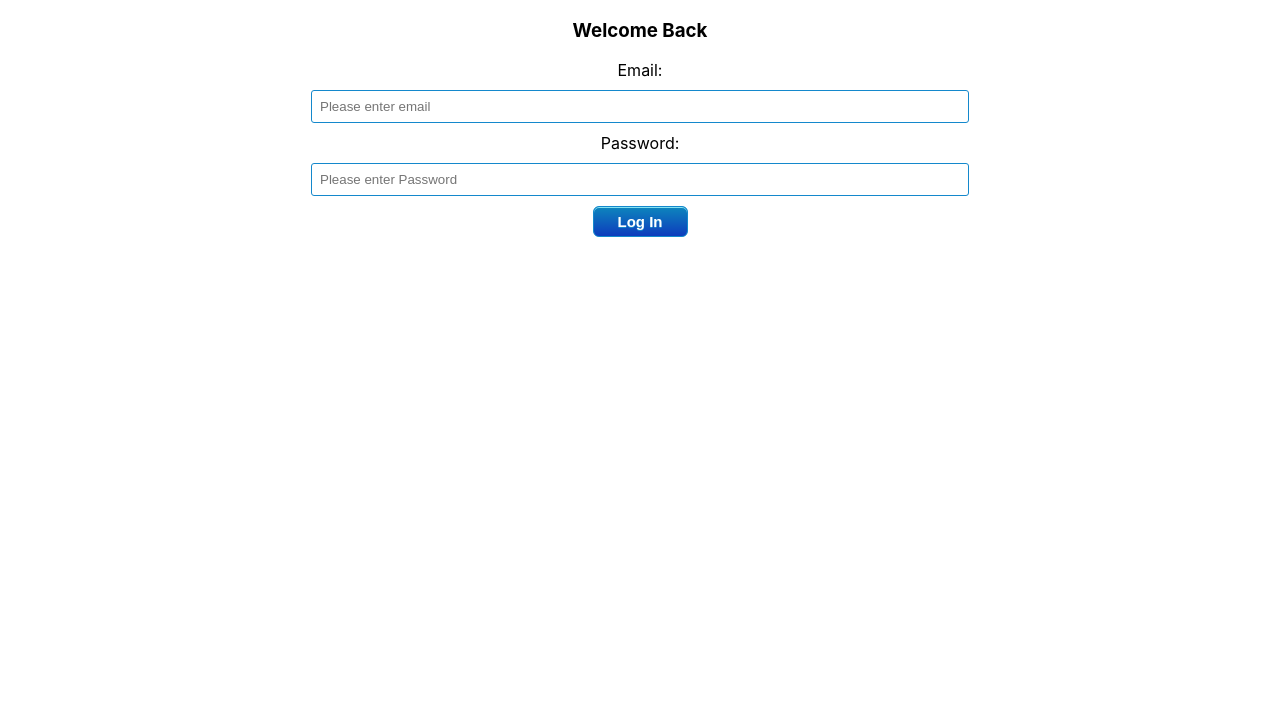
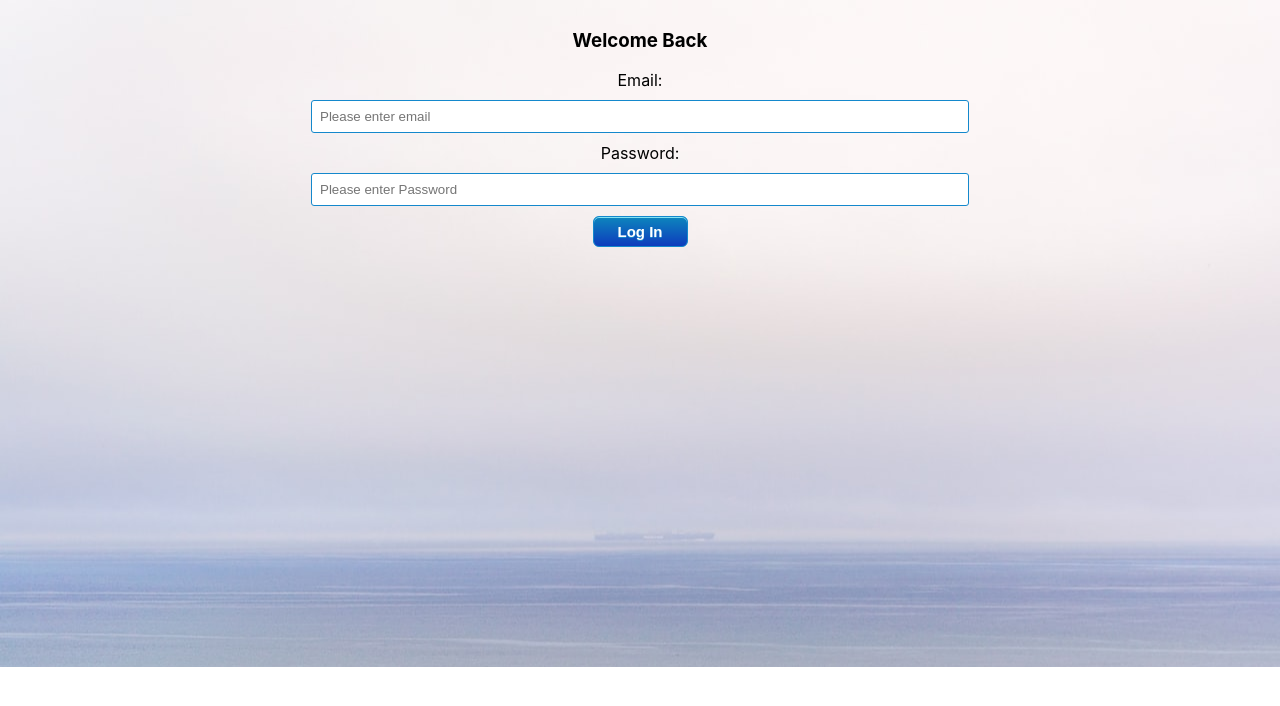
Before and after one commit to hesterrk/Expat_Front_End, a React (Create React App) app in the folder expat_journal/: page /login in a window 1280 px wide. Shown: the top 706 px of the page. Built offline with nearby package versions, Linux system fonts and the light colour scheme.

Commit message:
added background image to few pages to look nicer

```diff
--- a/expat_journal/src/components/JournalList.js
+++ b/expat_journal/src/components/JournalList.js
@@ -3,7 +3,13 @@ import { useHistory, Link } from "react-router-dom";
 import { connect } from "react-redux";
 import { getAllJournals } from "./actions/actionCreators";
 import styled from "styled-components";
+import img from "./sea.jpeg";
 
+const BigDiv = styled.div `
+  background-image: url(${img});
+  padding-bottom: 30px;
+  padding-top: 10px;
+`;
 const P = styled.p`
   font-size: 0.9rem;
   color: black;
@@ -48,6 +54,7 @@ const SpecialButton = styled(Button)`
   margin: 0 auto;
   margin-top: 20px;
   margin-bottom: 20px;
+
 `;
 
 const H2 = styled.h2`
@@ -56,7 +63,7 @@ const H2 = styled.h2`
   margin-left: 160px;
   margin-bottom: 10px;
   padding: 0.4rem;
-  font-family: "Gill Sans", "Gill Sans MT", Calibri, "Trebuchet MS", sans-serif;
+  color: black;
 `;
 
 function JournalList(props) {
@@ -72,7 +79,7 @@ function JournalList(props) {
   };
 
   return (
-    <div>
+    <BigDiv>
       <H2> Expat Journal </H2>
       <Link to="/addjournal">
         <Button>Add New Journal</Button>
@@ -96,7 +103,7 @@ function JournalList(props) {
       ))}
 
       <SpecialButton onClick={onLogout}>Log out</SpecialButton>
-    </div>
+    </BigDiv>
   );
 }
 
--- a/expat_journal/src/components/Login.js
+++ b/expat_journal/src/components/Login.js
@@ -4,6 +4,14 @@ import { connect } from "react-redux";
 import { useHistory } from "react-router-dom";
 import styled from "styled-components";
 import Loader from "react-loader-spinner";
+import img from "./sea.jpeg";
+
+const Div = styled.div`
+  background-image: url(${img});
+  padding-bottom: 420px;
+  padding-top: 10px;
+
+`;
 
 const Input = styled.input`
   padding: 0.5rem;
@@ -48,7 +56,7 @@ function Login(props) {
   };
 
   return (
-    <div>
+    <Div>
       <h3> Welcome Back </h3>
       {props.isLoading && (
         <Loader
@@ -84,7 +92,7 @@ function Login(props) {
         <br></br>
         <Button>Log In</Button>
       </form>
-    </div>
+    </Div>
   );
 }
 
--- a/expat_journal/src/components/SignUp.js
+++ b/expat_journal/src/components/SignUp.js
@@ -4,6 +4,14 @@ import { connect } from "react-redux";
 import { useHistory } from "react-router-dom";
 import styled from "styled-components";
 import Loader from "react-loader-spinner";
+import img from "./sea.jpeg";
+
+const Div = styled.div`
+  background-image: url(${img});
+  padding-bottom: 200px;
+  padding-top: 10px;
+
+`;
 
 const Input = styled.input`
   padding: 0.5rem;
@@ -51,7 +59,7 @@ function SignUp(props) {
   };
 
   return (
-    <div>
+    <Div>
       {props.isLoading && (
         <Loader
           type="Puff"
@@ -121,7 +129,7 @@ function SignUp(props) {
         <br></br>
         <Button>Sign Up </Button>
       </form>
-    </div>
+    </Div>
   );
 }
 
```
Also changed, not shown: expat_journal/src/components/sea.jpeg (added).
